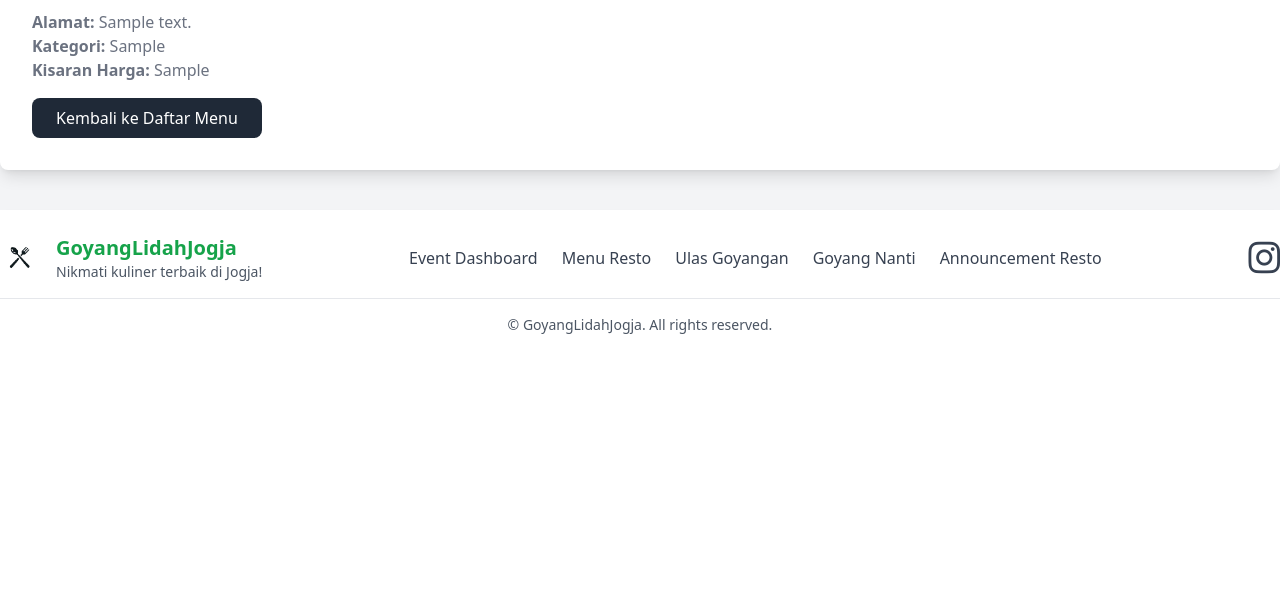
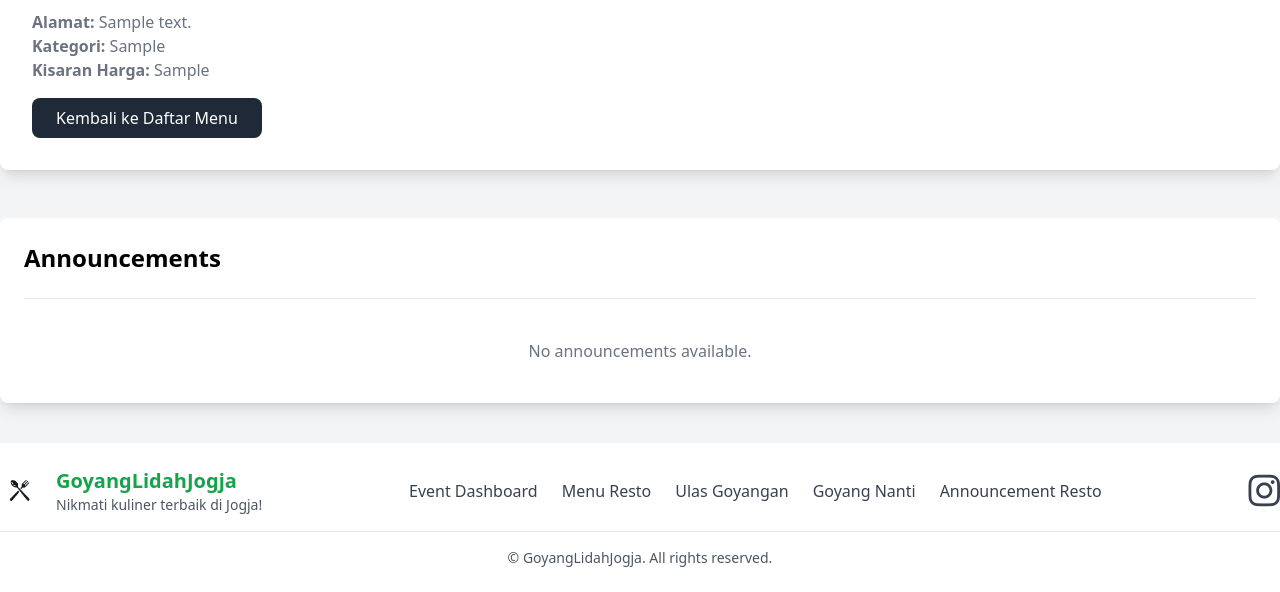
Before and after one commit to D-EZA-Kelompok5/goyang-lidah-jogja, a Django app: page /restaurant/1/ in a window 1280 px wide. Shown: the part 544-1136 px from the top of the page. Before the commit the page ends 878 px from the top, so only its background shows below. Run offline with Django 5.2, Linux system fonts and the light colour scheme; tables that the repository leaves empty hold one stand-in row (values such as "Sample post"); grey boxes marked "Sample" are stand-in pictures; some libraries are stand-ins or nearby versions.

Commit message:
Add announcement list in restaurant_detail page

```diff
--- a/main/templates/restaurant_detail.html
+++ b/main/templates/restaurant_detail.html
@@ -30,5 +30,25 @@
             </a>
         </div>
     </div>
+
+    <!-- Announcements Section -->
+    <div class="bg-white shadow-lg rounded-lg p-6 mt-12">
+        <h2 class="text-2xl font-bold mb-6">Announcements</h2>
+        <hr class="mb-6">
+
+        <div class="space-y-4">
+            {% for announcement in announcements %}
+            <div class="border rounded-lg p-4">
+                <h3 class="font-bold text-lg mb-2">{{ announcement.title }}</h3>
+                <p class="text-gray-600">{{ announcement.message }}</p>
+                <div class="mt-2 text-gray-400 text-sm">
+                    {{ announcement.created_at|date:"F j, Y" }}
+                </div>
+            </div>
+            {% empty %}
+            <p class="text-gray-500 text-center py-4">No announcements available.</p>
+            {% endfor %}
+        </div>
+    </div>
 </div>
-{% endblock %}
+{% endblock content %}
--- a/main/views.py
+++ b/main/views.py
@@ -18,6 +18,7 @@
 from django.db.models import Avg, Count
 from django.contrib.auth.hashers import make_password
 from django.db.models import Avg, Count
+from announcementResto.models import Announcement
 
 from goyangNanti.models import Wishlist
 from django.views.decorators.csrf import csrf_exempt
@@ -123,8 +124,10 @@
 
 def restaurant_detail(request, restaurant_id):
     restaurant = get_object_or_404(Restaurant, id=restaurant_id)
+    announcements = Announcement.objects.filter(restaurant__owner_id=request.user.id)
     context = {
         'restaurant': restaurant,
+        'announcements': announcements
     }
     return render(request, 'restaurant_detail.html', context)
 
```
Also changed, not shown: 2 other files.
